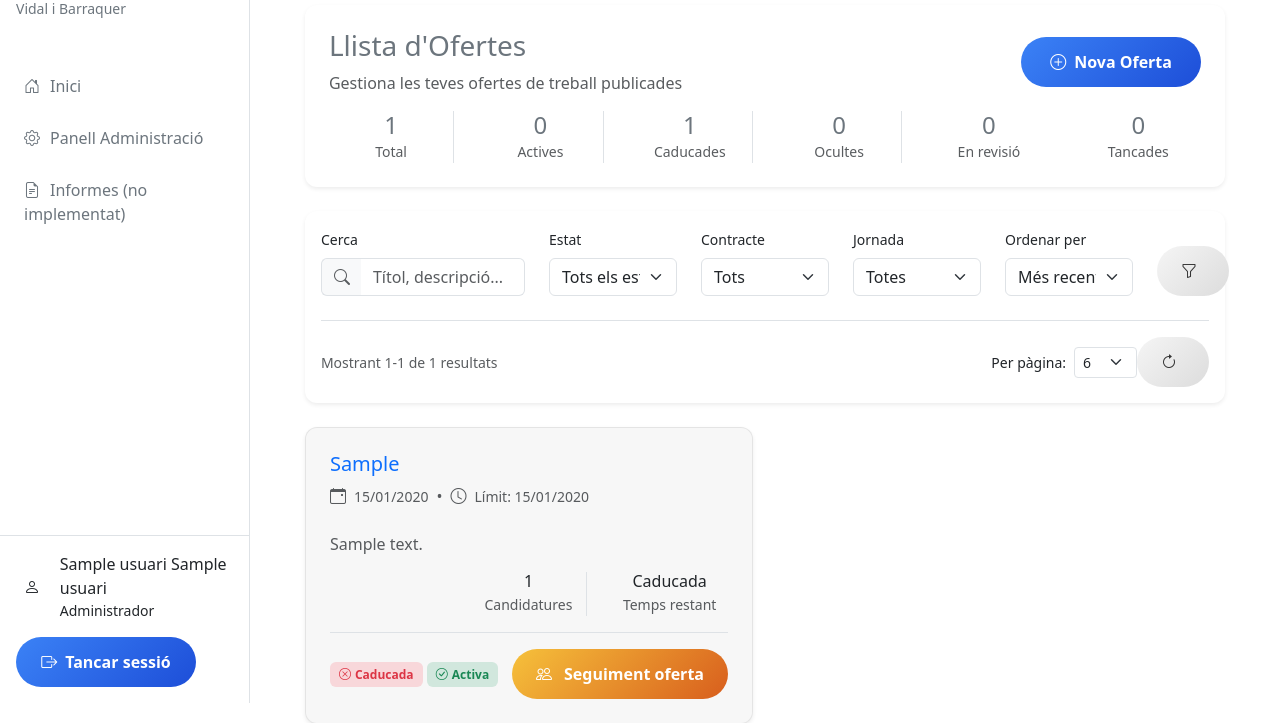
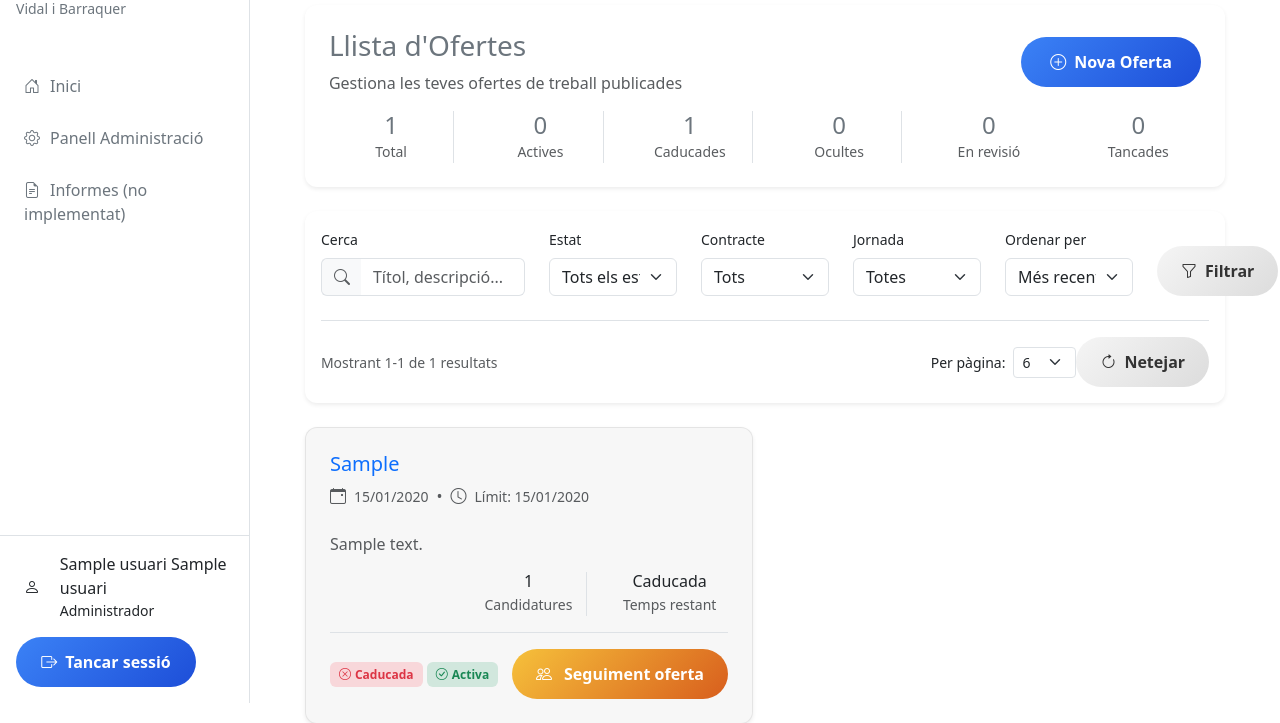
Before and after one commit to rcervera/borsa_treball_django_google, a Django app: page /empresa/ofertes/ in a window 1280 px wide. Shown: the part 97-820 px from the top of the page. Run offline with Django 5.2, Linux system fonts and the light colour scheme; a user stored in the database is signed in; tables that the repository leaves empty hold one stand-in row (values such as "Sample post"); some libraries are stand-ins or nearby versions.

Commit message:
refactor llista ofertes empresa template

```diff
--- a/borsa_treball/templates/borsa_treball/llista_ofertes_empresa.html
+++ b/borsa_treball/templates/borsa_treball/llista_ofertes_empresa.html
@@ -168,7 +168,7 @@
                         <!-- Botons -->
                         <div class="col-md-1 mb-2">
                             <button type="submit" class="tercer-btn" title="Aplicar filtres">
-                                <i class="bi bi-funnel"></i>
+                                <i class="bi bi-funnel"></i> Filtrar
                             </button>
                         </div>
                     </div>
@@ -188,7 +188,7 @@
                                 <option value="24" {% if items_per_page == 24 %}selected{% endif %}>24</option>
                             </select>
                             <a href="?" class="tercer-btn" title="Netejar filtres">
-                                <i class="bi bi-arrow-clockwise"></i>
+                                <i class="bi bi-arrow-clockwise"></i> Netejar
                             </a>
                         </div>
                     </div>
```
